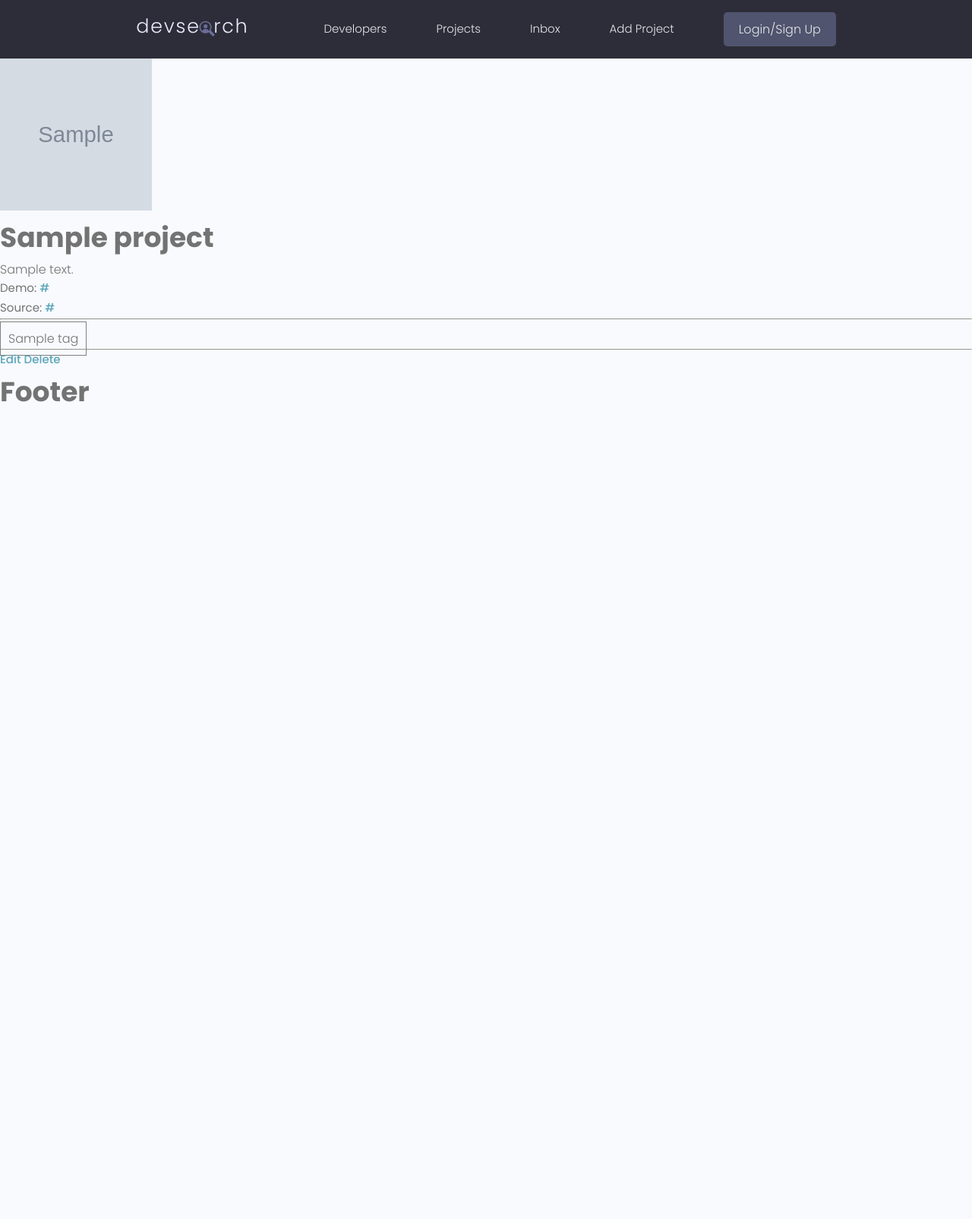
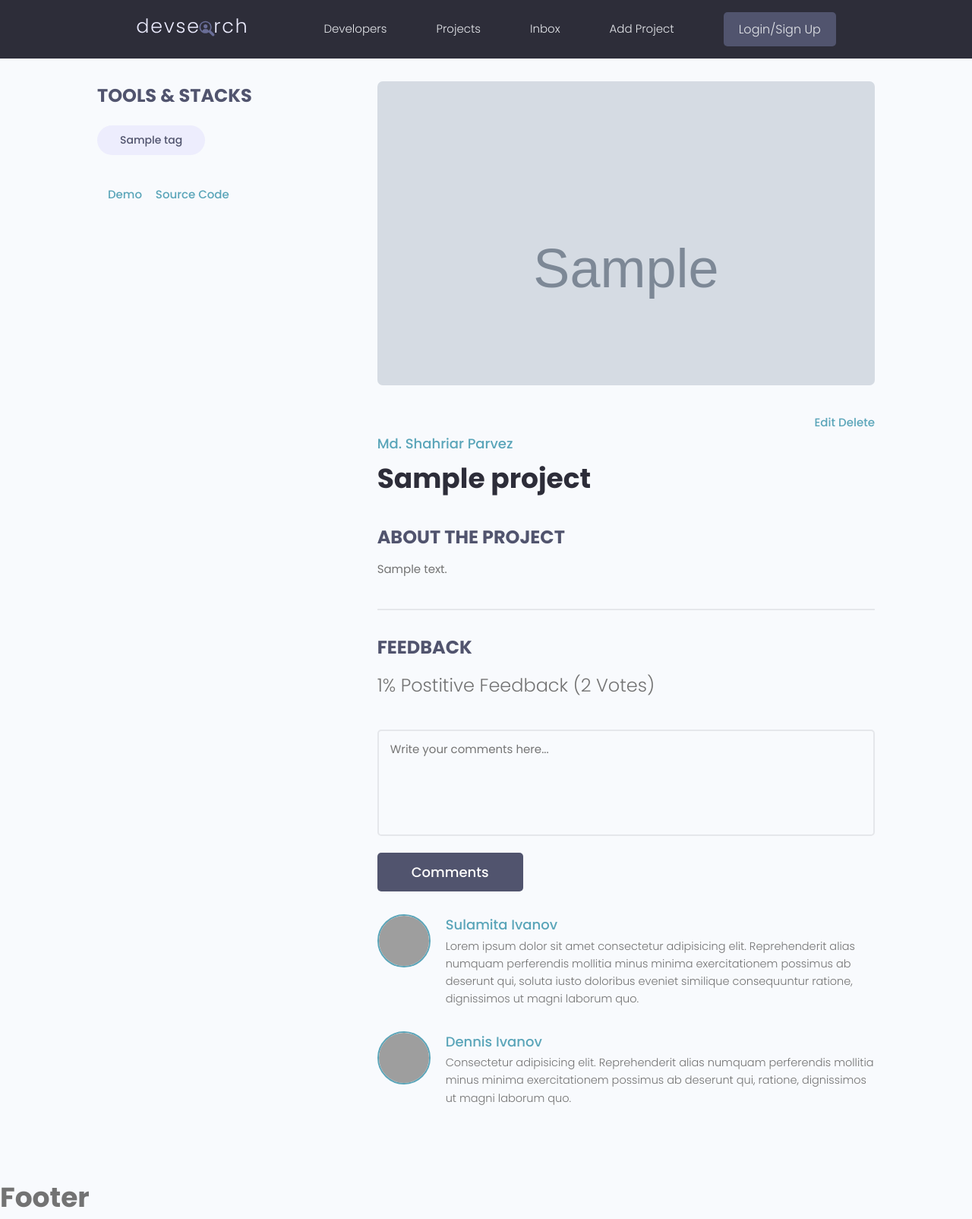
Before and after one commit to Aemal-shirzai/devcommunity, a Django app: template project/templates/project/show.html in a window 1280 px wide. Shown: the whole page at 76% size. Before the commit the page ends 529 px from the top, so only its background shows below. Run offline with Django 3.2, Linux system fonts and the light colour scheme; the template is opened without the code that fills it: most values are stand-ins (such as "Sample title", 1, 10 or a date in 2020); grey boxes marked "Sample" are stand-in pictures; some libraries are stand-ins or nearby versions; grey boxes are pictures that could not be loaded.

Commit message:
[IMP] Enhace single project view.

```diff
--- a/project/templates/project/index.html
+++ b/project/templates/project/index.html
@@ -38,7 +38,7 @@
                     <span style="font-weight: bold;">
                       {{ project.up_reviews_count }}%
                     </span> Postitive
-                                        Feedback ({{ project.down_reviews_count|add:project.up_reviews_count  }}
+                    Feedback ({{ project.down_reviews_count|add:project.up_reviews_count }}
                     Vote{{ project.down_reviews_count|add:project.up_reviews_count|pluralize:'s' }})
                   </p>
                   <div class="project__tags">
--- a/project/templates/project/show.html
+++ b/project/templates/project/show.html
@@ -4,31 +4,101 @@
 
 {% block content %}
 
-    <div>
-        <img style="width: 200px; height: 200px" src="{{ project.featured_image.url }}" alt="">
-    </div>
-    <h2> {{ project.title }} </h2>
-    <p> {{ project.desciption }} </p>
-    Demo: <a href="{{ project.demo_link }}" target="_blank">{{ project.demo_link }}</a>
-    <br/>
-    Source: <a href="{{ project.source_link }}" target="_blank">{{ project.source_link }}</a>
-
-    <hr/>
-    <div style="margin-top: 12px">
-
-        {% for tag in project.tags.all %}
-        <span style="border: 1px solid grey; padding: 10px"> {{ tag.name }} </span>
-        {% endfor %}
-
-    </div>
-    <hr/>
-    <div>
-        <a href="{% url 'project_edit' project.id %}">Edit</a>
-        <a href="#" onclick="event.preventDefault();document.getElementById('delete_form').submit()">Delete</a>
-    </div>
-
+<main class="singleProject my-md">
     <form action="{% url 'project_delete' project.id %}" method="POST" id="delete_form">
         {% csrf_token %}
     </form>
+    <div class="container">
+        <div class="layout">
+            <div class="column column--1of3">
+                <h3 class="singleProject__subtitle">Tools & Stacks</h3>
+                <div class="singleProject__toolStack">
+                    {% for tag in project.tags.all %}
+                    <span class="tag tag--pill tag--sub tag--lg">
+                        <small>{{ tag.name }}</small>
+                    </span>
+                    {% endfor %}
+                </div>
+                {% if project.demo_link %}
+                    <a class="singleProject__liveLink" href="{{ project.demo_link }}" target="_blank">
+                        <i class="im im-external-link"></i>
+                        Demo
+                    </a>
+                {% endif %}
+                {% if project.source_link %}
+                    <a class="singleProject__liveLink" href="{{ project.source_link }}" target="_blank">
+                        <i class="im im-external-link"></i>
+                        Source Code
+                    </a>
+                {% endif %}
+            </div>
+            <div class="column column--2of3">
+                <img class="singleProject__preview" src="{{ project.featured_image.url }}" alt="portfolio thumbnail" />
+                <div style="text-align: right;">
+                    <a href="{% url 'project_edit' project.id %}">Edit</a>
+                    <a href="#" onclick="event.preventDefault();document.getElementById('delete_form').submit()">Delete</a>
+                </div>
+                <a href="profile.html" class="singleProject__developer">Md. Shahriar Parvez</a>
+                <h2 class="singleProject__title">{{ project.title }}</h2>
+                <h3 class="singleProject__subtitle">About the Project</h3>
+                <div class="singleProject__info">
+                    {{ project.desciption }}
+                </div>
+
+                <div class="comments">
+                    <h3 class="singleProject__subtitle">Feedback</h3>
+                    <h5 class="project--rating">
+                        {{ project.up_reviews_count }}% Postitive Feedback ({{ project.down_reviews_count|add:project.up_reviews_count }}
+                        Vote{{ project.down_reviews_count|add:project.up_reviews_count|pluralize:'s' }})
+                    </h5>
+
+                    <form class="form" action="#" method="POST">
+                        <!-- Textarea -->
+                        <div class="form__field">
+                            <label for="formInput#textarea">Comments: </label>
+                            <textarea class="input input--textarea" name="message" id="formInput#textarea"
+                                placeholder="Write your comments here..."></textarea>
+                        </div>
+                        <input class="btn btn--sub btn--lg" type="submit" value="Comments" />
+                    </form>
+                    <div class="commentList">
+                        <div class="comment">
+                            <a href="profile.html">
+                                <img class="avatar avatar--md"
+                                    src="https://pbs.twimg.com/profile_images/1335382240931368961/b3wSZKj4_400x400.jpg"
+                                    alt="user" />
+                            </a>
+                            <div class="comment__details">
+                                <a href="profile.html" class="comment__author">Sulamita Ivanov</a>
+                                <p class="comment__info">
+                                    Lorem ipsum dolor sit amet consectetur adipisicing elit. Reprehenderit alias numquam
+                                    perferendis
+                                    mollitia minus minima exercitationem possimus ab deserunt qui, soluta iusto
+                                    doloribus eveniet
+                                    similique consequuntur ratione, dignissimos ut magni laborum quo.
+                                </p>
+                            </div>
+                        </div>
+                        <div class="comment">
+                            <a href="profile.html">
+                                <img class="avatar avatar--md" src="https://avatars.githubusercontent.com/u/33843378"
+                                    alt="user" />
+                            </a>
+                            <div class="comment__details">
+                                <a href="profile.html" class="comment__author">Dennis Ivanov</a>
+                                <p class="comment__info">
+                                    Consectetur adipisicing elit. Reprehenderit alias numquam perferendis mollitia minus
+                                    minima
+                                    exercitationem possimus ab deserunt qui, ratione, dignissimos ut magni laborum quo.
+                                </p>
+                            </div>
+                        </div>
+                    </div>
+                </div>
+            </div>
+        </div>
+    </div>
+    </div>
+</main>
 
 {% endblock content %}
--- a/project/views.py
+++ b/project/views.py
@@ -13,7 +13,10 @@ def index(request):
     return render(request, 'project/index.html', {'projects': projects})
 
 def show(request, id):
-    project = Project.objects.get(id=id)
+    project = Project.objects \
+        .annotate(up_reviews_count=Count('reviews', filter=Q(reviews__value='up'))) \
+        .annotate(down_reviews_count=Count('reviews', filter=Q(reviews__value='down'))) \
+        .get(id=id)
     return render(request, 'project/show.html', {'project': project})
 
 def create(request):
```
Also changed, not shown: project/migrations/0006_project_a.py (added), project/migrations/0007_remove_project_a.py (added), static/img/default.png (added). Lines whose indentation alone changed are shown as unchanged.
